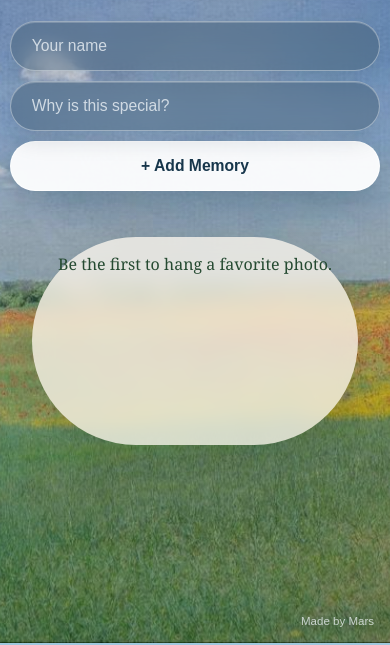
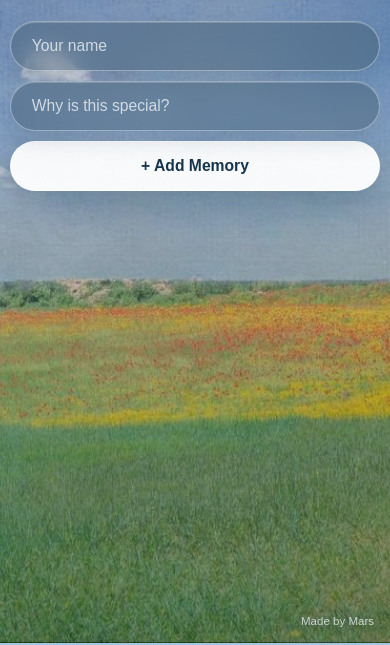
Before and after one commit to Judiedesigns/photo.wall, a website: page index.html in a window 390 px wide. Shown: the part 201-846 px from the top of the page. Drawn offline with Linux system fonts and the light colour scheme.

Commit message:
Remove empty wall prompt

```diff
--- a/index.html
+++ b/index.html
@@ -202,21 +202,6 @@ button {
   width: 100%;
   min-height: 460px;
   padding: 2rem clamp(1rem, 4vw, 3rem) 6rem;
-}
-
-.empty-hint {
-  position: absolute;
-  top: 4rem;
-  left: 50%;
-  transform: translateX(-50%);
-  width: min(28rem, calc(100% - 2rem));
-  padding: 1rem 1.2rem;
-  border-radius: 999px;
-  background: rgba(255, 250, 241, 0.75);
-  color: var(--leaf-dark);
-  text-align: center;
-  box-shadow: 0 10px 34px rgba(20, 39, 28, 0.14);
-  backdrop-filter: blur(10px);
 }
 
 .polaroid-wrap {
@@ -608,13 +593,6 @@ button {
     padding-top: 1.5rem;
   }
 
-  .empty-hint {
-    position: static;
-    transform: none;
-    order: -1;
-    margin: 1rem auto;
-  }
-
   .polaroid-wrap {
     width: 156px;
   }
@@ -677,9 +655,7 @@ button {
   </form>
 
   <section aria-label="Favorite photo board">
-    <div class="board" id="board">
-      <p class="empty-hint" id="empty-hint">Be the first to hang a favorite photo.</p>
-    </div>
+    <div class="board" id="board"></div>
   </section>
 </main>
 
@@ -712,7 +688,6 @@ let toastTimer = null;
 let dragState = null;
 
 const board = document.getElementById("board");
-const emptyHint = document.getElementById("empty-hint");
 const viewer = document.getElementById("viewer-backdrop");
 const viewerPhoto = document.getElementById("viewer-photo");
 const viewerTitle = document.getElementById("viewer-title");
@@ -873,7 +848,6 @@ function compressPhoto(file, callback) {
 
 function renderMemories() {
   board.querySelectorAll(".polaroid-wrap").forEach(item => item.remove());
-  emptyHint.style.display = memories.length ? "none" : "block";
 
   if (!memories.length) {
     board.style.minHeight = "460px";
```
